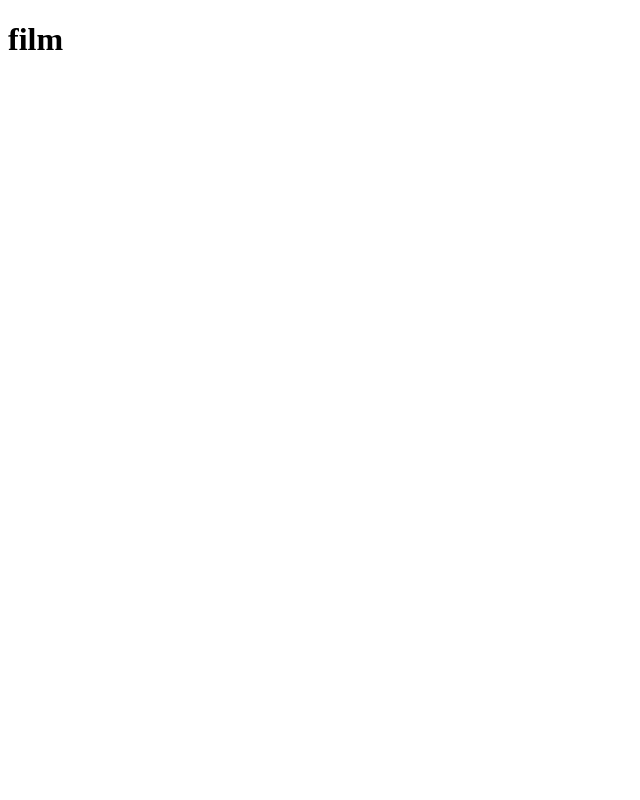
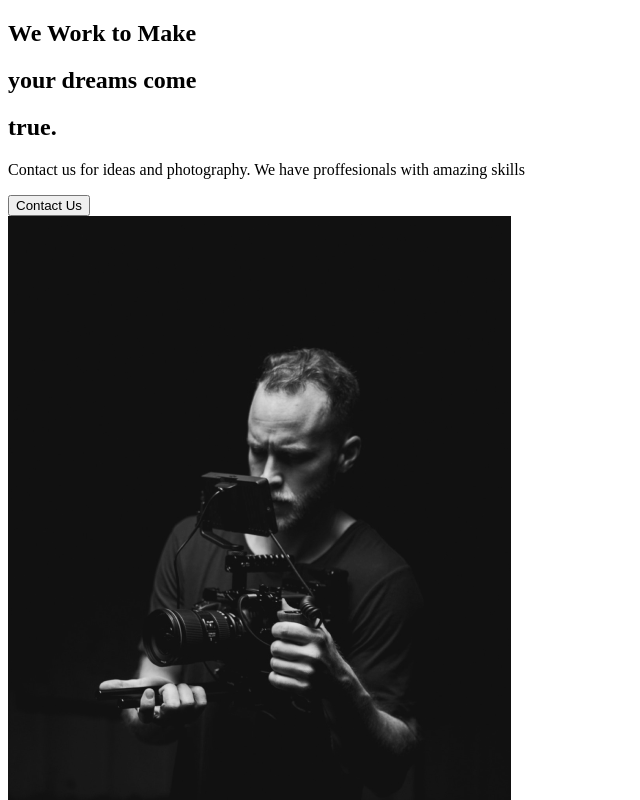
Before and after one commit to rajivgardas0/capture, a React (Create React App) app: page / in a window 1280 px wide. Shown: the top 800 px of the page, without its empty margins (0-640 px from the left). Built offline with nearby package versions, Linux system fonts and the light colour scheme.

Commit message:
2.About Section

```diff
--- a/src/App.js
+++ b/src/App.js
@@ -1,9 +1,10 @@
 import React from "react";
+import AboutUs from "./pages/AboutUs";
 
 function App() {
   return (
     <div className="App">
-      <h1>film</h1>
+      <AboutUs />
     </div>
   );
 }
--- /dev/null
+++ b/src/components/AboutSection.jsx
@@ -0,0 +1,34 @@
+import React from "react";
+import home1 from "../img/home1.png";
+
+const AboutSection = () => {
+  return (
+    <div>
+      <div className="description">
+        <div className="title">
+          <div className="hide">
+            <h2>We Work to Make</h2>
+          </div>
+          <div className="hide">
+            <h2>
+              your <span>dreams</span> come{" "}
+            </h2>
+          </div>
+          <div className="hide">
+            <h2>true.</h2>
+          </div>
+        </div>
+        <p>
+          Contact us for ideas and photography. We have proffesionals with
+          amazing skills
+        </p>
+        <button>Contact Us</button>
+      </div>
+      <div className="image">
+        <img src={home1} alt="guy with a camera" />
+      </div>
+    </div>
+  );
+};
+
+export default AboutSection;
--- /dev/null
+++ b/src/pages/AboutUs.jsx
@@ -0,0 +1,9 @@
+import React from "react";
+//import page components
+import AboutSection from "../components/AboutSection";
+
+const AboutUs = () => {
+  return <AboutSection />;
+};
+
+export default AboutUs;
```
